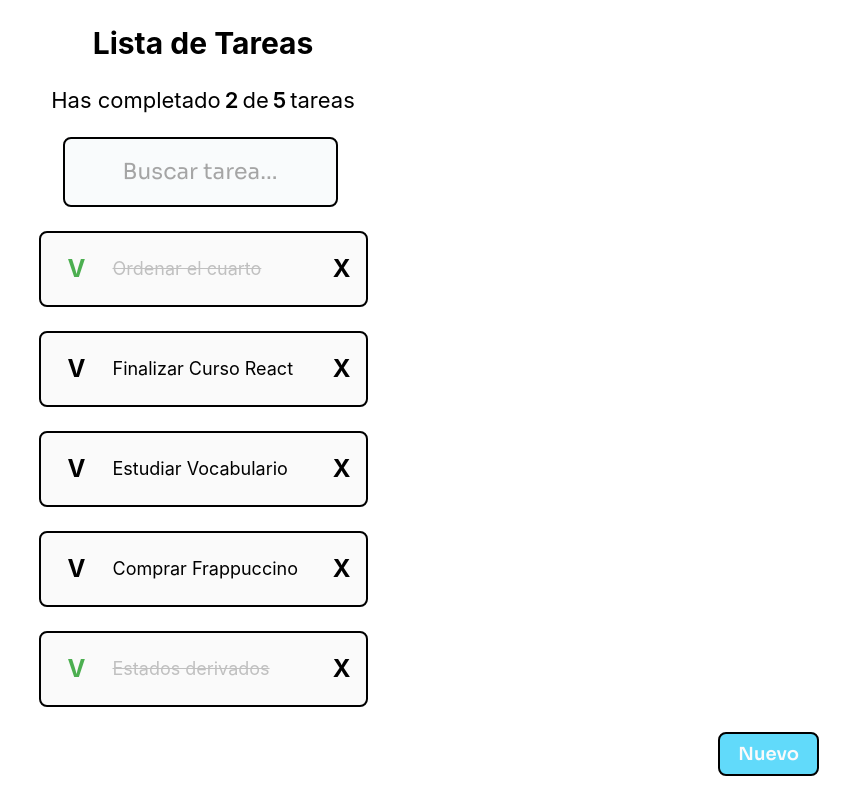
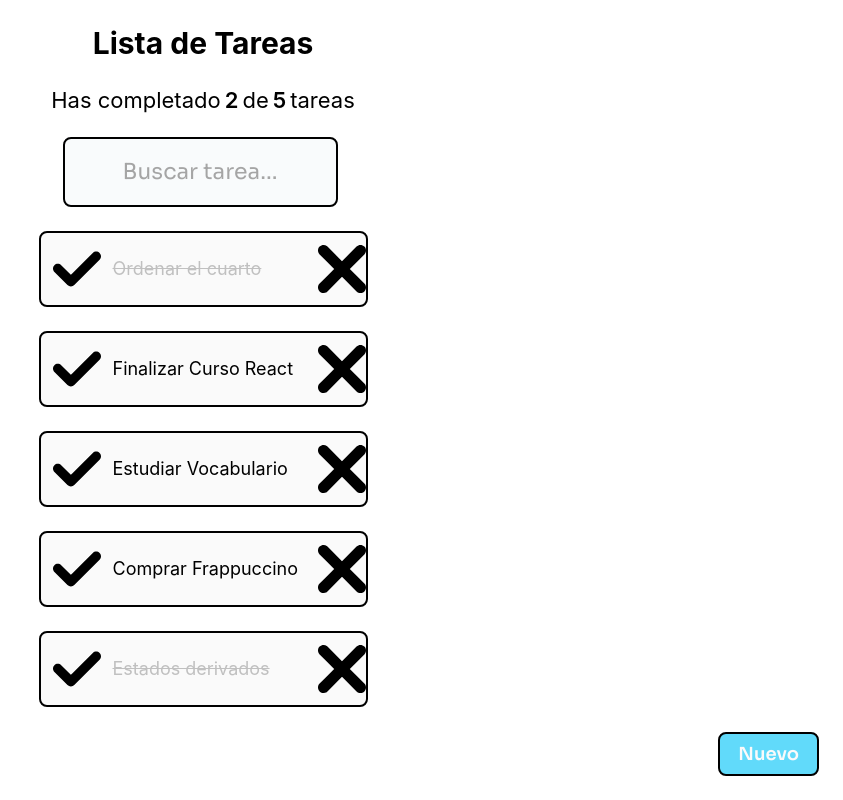
Before and after one commit to Alvarenga144/TodoList-Reactjs18, a React (Create React App) app: page / in a window 1280 px wide. Shown: the whole page, without its empty margins (437-1280 px from the left). Built offline with nearby package versions, Linux system fonts and the light colour scheme.

Commit message:
reactIcons svgs added and TodoIcon.js

```diff
--- /dev/null
+++ b/src/CompleteIcon.js
@@ -0,0 +1,13 @@
+import React from 'react';
+import { TodoIcon } from './TodoIcon';
+
+function CompleteIcon() {
+    return(
+        <TodoIcon
+            type="check"
+            color="gray"
+        />
+    );
+}
+
+export { CompleteIcon };
--- /dev/null
+++ b/src/DeleteIcon.js
@@ -0,0 +1,13 @@
+import React from 'react';
+import { TodoIcon } from './TodoIcon';
+
+function DeleteIcon() {
+    return(
+        <TodoIcon
+            type="delete"
+            color="gray"
+        />
+    );
+}
+
+export { DeleteIcon };
--- /dev/null
+++ b/src/TodoIcon.js
@@ -0,0 +1,20 @@
+import React from "react";
+import { ReactComponent as CheckSVG } from './check.svg';
+import { ReactComponent as DeleteSVG } from './delete.svg';
+
+const IconTypes = {
+    "check": <CheckSVG />,
+    "delete": <DeleteSVG />,
+}
+
+function TodoIcon({ type }) {
+    return(
+        <span
+            className={`Icon Icon-svg Icon-${type}`}
+        >
+            {IconTypes[type]}
+        </span>
+    );
+}
+
+export { TodoIcon };
--- a/src/TodoItem.js
+++ b/src/TodoItem.js
@@ -1,22 +1,19 @@
 import React from 'react';
+import { CompleteIcon } from './CompleteIcon';
+import { DeleteIcon } from './DeleteIcon';
 import './TodoItem.css';
 
 function TodoItem(props) {
     return(
       <li className="TodoItem">
-        <span className={`Icon Icon-check ${props.completed && "Icon-check--active"}`}
-          onClick={props.onComplete}
-        >
-          V
-        </span>
+        <CompleteIcon />
+
         <p className={`TodoItem-p ${props.completed && "TodoItem-p--complete"}`}>
           {props.text}
         </p>
-        <span className="Icon Icon-delete"
-          onClick={props.onDelete}
-          >
-          X
-        </span>
+
+        <DeleteIcon />
+
     </li>
     );
 }
```
Also changed, not shown: src/check.svg (added), src/delete.svg (added).
